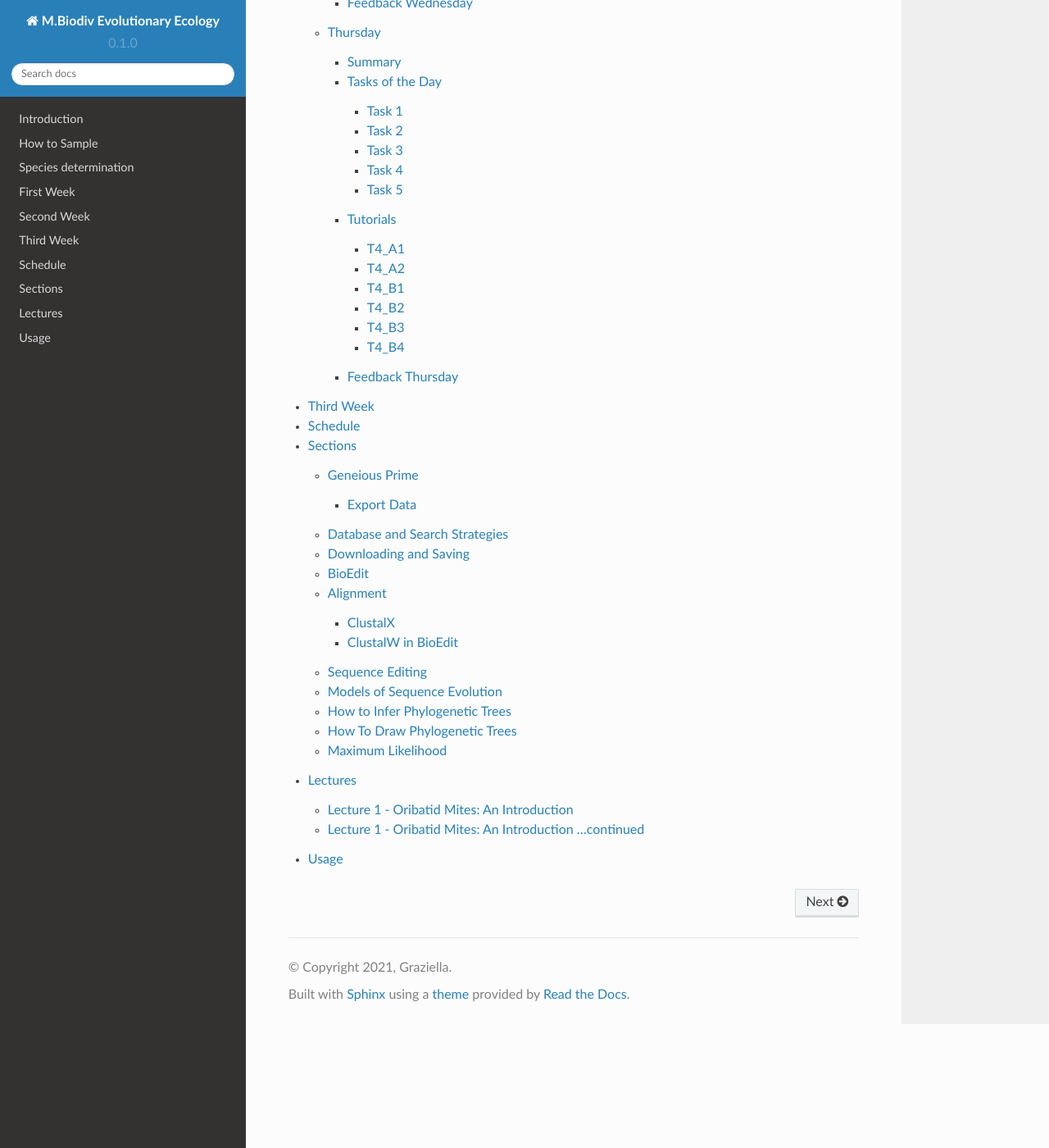
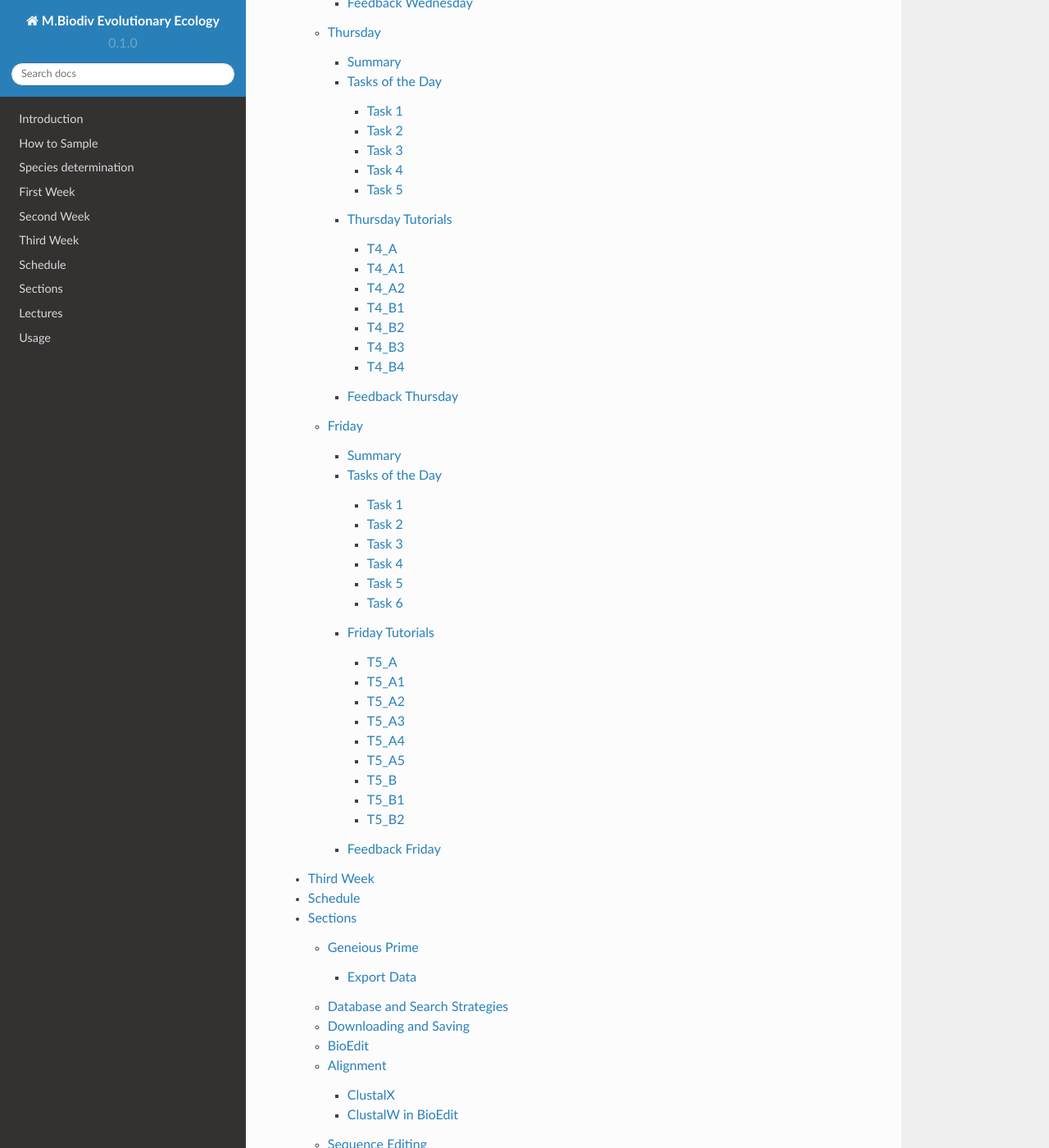
Before and after one commit to bheimbu/evolutionary_ecology, a Sphinx documentation site: the page built from docs/source/index.rst, in a window 1280 px wide and 1400 px high, scrolled down 3143 px. Shown: the whole window at 82% size. Built offline with Sphinx 7.4.7 and the Read the Docs theme 2.0.0, drawn with Linux system fonts in a browser that asks for light colours; some of the changed lines change nothing that is shown; some of the changed text lies outside the part shown.

Commit message:
Update second_week.rst

```diff
--- a/docs/source/second_week.rst
+++ b/docs/source/second_week.rst
@@ -98,7 +98,7 @@ Task 5
   Do not leave before **Tasks 1-4** are completed!
 
 .. _Tutorials:
-Tutorials
+Monday Tutorials
 ^^^^^^^^^
 
 .. _T1_A:
@@ -273,7 +273,7 @@ Task 5
   Do not leave before Tasks **1-4** are completed!
 
 .. _Tutorials_2:
-Tutorials
+Tuesday Tutorials
 ^^^^^^^^^
 
 .. _T2_A1:
@@ -387,7 +387,7 @@ Task 4
   Do not leave before Tasks **1-3** are completed!
 
 .. _Tutorials_3:
-Tutorials
+Wednesday Tutorials
 ^^^^^^^^^
 
 Make a new folder named **T3** to save all results of these exercises.; within this folder, create the subfolder **T3_A**.
@@ -602,8 +602,12 @@ Task 5
   Do not leave before **Tasks 1-4** are completed and discussed!
 
 .. _Tutorials_4:
-Tutorials
+Thursday Tutorials
 ^^^^^^^^^
+
+.. _T4_A:
+T4_A
+"""""
 
 .. important::
   Start a new folder named **T4** and save all results from the following exercises therein. Copy the **18S** and **EF** alignments in a new folder named **Alignments**. Use the program :ref:`Seaview` to convert the alignment from ``.aln`` or ``.fas`` to ``.phy`` (Phylip format).
@@ -684,5 +688,186 @@ T4_B4
   - What are the main differences between the ML- and MrBayes trees?
 
 Feedback Thursday
+^^^^^^^^^^^^^^^^^
+To provide feedback, please complete our questionnaire: [Questionnaire Link](https://www.example.com/questionnaire).
+
+.. _Friday_Second_Week:
+Friday
+------
+
+Summary
+^^^^^^^
+
+Now you know all the essential steps and methods how to calculate a phylogenetic tree from sequence data. You may have realized that you had to use different file formats for different programs and different programs for different analyses.
+
+You should know that you can also work with sequence data and make phylogenetic trees in R. One big advantage of using R is, that you can do all analyses in one software, without reformatting the input files.
+
+The other big advantage of R is, that you can do awesome downstream analyses with your phylogenetic tree, like analysing trait evolution when you have trait data for your taxa, or analyse community data. But this is another story.
+
+This day is dedicated to introduce you into the basic commands in R that enable you to calculate a phylogenetic tree. Of course: R walks along the analytical path from sequence to tree in its very own way. However, this may even help you to better remember or even understand the single steps that are involved in building a phylogenetic tree from scratch.
+
+Depending on your present day R skills, you may only skim through some of the sections. You will see which are relevant for you to read.
+
+ .. note::
+
+  **At the end of the day, you will**
+
+  - be more versatile and confident when working with genetic data.
+
+Tasks of the Day
+^^^^^^^^^^^^^^^^
+
+Task 1
+""""""
+
+.. important::
+
+  Read section :ref:`Ape_package`
+
+Task 2
+""""""
+
+ .. important::
+
+  Read section :ref:`Getting_Started_with_R`
+
+Task 3
+""""""
+
+ .. important::
+
+  - Download the R script and the example files in the section :ref:`T5_A`
+  - Work through the script to understand how to make phylogenetic trees in R.
+
+
+Task 4
+""""""
+
+ .. important::
+
+   - Download the R script and the example files in the section :ref:`T5_B`
+   - Work through the script to see in which way you can also analyse genetic data in R.
+
+Task 5
+""""""
+
+ .. important::
+
+  Run the script of Task 3 with your own toy dataset
+
+Task 6
+""""""
+
+ .. important::
+
+  Do not leave before you finished **at least three of the five** tasks!
+
+.. _Tutorials_5:
+Friday Tutorials
+^^^^^^^^^
+
+.. _T5_A:
+T5_A
+"""""
+
+.. note::
+
+  - Copy-paste the multisequence FASTA files from :ref:`T1_A2` and :ref:`T1_A4` (``T1_A4_Oribatida_EF.fas`` and ``T1A4_Oribatida_18S.fas``) to a new folder named **T5_A1**.
+  - Open R or RStudio and set the folder **T5_A1** as working directory.
+
+.. _T5_A1:
+T5_A1
+"""""
+
+.. important::
+
+  - Align the multifasta sequences ``T1_A4_Oribatida_EF.fas`` and ``T1_A4_Oribatida_18S.fas`` using the ``msa( )`` function in R.
+  - Use the CLUSTAL algorithm and set `10` and `0.1` as gap opening and gap penalties, respectively.
+  - Save the alignments as ``EF_aln1.fas`` and ``18S_aln1.fas``.
+
+  - Open the alignments in BioEdit, check and trim to the shortest sequence.
+  - Save the trimmed alignments as ``EF_aln2.fas`` and ``18S_aln2.fas``.
+  - Remember to (download and) activate the required packages.
+  - How long (bp) is the trimmed alignment for: **EF** and **18S**
+  - How long (bp) is the best alignment from **T2**: **EF** and **18S**
+
+  - If you have followed the above instructions, you disobeyed a formal alignment rule. Which one?
+
+.. _T5_A2:
+T5_A2
+"""""
+
+.. important::
+
+  - Calculate a Neighbor Joining tree based on p-distances for ``EF_aln2.fas`` and ``18S_aln2.fas``.
+  - Save the distance matrix for each alignment as ``csv``, name it ``dEF.csv`` and ``d18S.csv``.
+  - Calculate `1000` bootstraps for each tree.
+  - Plot each tree nicely (``ladders right=FALSE, cex=0.7``) with bootstrap in percent and in ``lightblue`` colour in circles with "white" background.
+  - Save the NJ trees with nodelabels as ``njEF.tre`` (with ``red`` tip labels) and ``nj18S.tre`` (with ``lightblue`` tip labels).
+
+.. _T5_A3:
+T5_A3
+"""""
+
+.. important::
+
+  - Calculate the model of sequence evolution in R for the trimmed alignments EF_aln2.fas and 18S_aln2.fas.
+  - What is the best fit model for: **EF** and **18S**
+
+.. _T5_A4:
+T5_A4
+"""""
+
+.. important::
+
+  - Calculate an ML tree for ``EF_aln2.fas`` and ``18S_aln2.fas``.
+  - Plot both trees in one graphic, with facing tip labels. **EF** with ``green`` and **18S** with ``yellowgreen`` tip labels.
+  - Display bootstrap values in ``circles`` and in ``red`` with background in ``pink1``.
+  - Save the plot as pdf, name it ``ML_EF_18S.pdf``
+
+.. _T5_A5:
+T5_A5
+"""""
+
+.. important::
+
+  - Are the NJ and ML trees calculated in R similar to the trees calculated in Exercises of :ref:`Tutorials_3` and :ref:`Tutorials_4`?
+  - Can you see fundamental differences?
+  - Do you consider both ways (R and Seaview or RAxML) as comparable?
+
+.. _T5_B:
+T5_B
+"""""
+
+.. _T5_B1:
+T5_B1
+"""""
+
+.. important::
+
+  - Calculate the number of haplotypes in the dataset ``Onova_example_COI``.
+  - How many sequences are in this data set and how many haplotypes?
+  - Plot the haplotype list as barplot, sorted from many to few.
+  - Save the barplot including a title as pdf. Name it ``Onova_hts_plot.pdf``.
+
+.. _T5_B2:
+T5_B2
+"""""
+
+.. important::
+
+  - Calculate a haplotype network for ``Onova_example_COI.fas`` and ``Onova_example_data.csv``.
+  - Save the graph as pdf, name it ``Onova_HTNW.pdf``
+
+.. attention::
+
+  .. _Special_Exercise:
+  Special Exercise
+  """"""""""""""""
+
+  - Translate the nucleotide alignment of ``EF_aln2.fasta`` into protein sequences using R.
+  - Write down the script.
+
+Feedback Friday
 ^^^^^^^^^^^^^^^
 To provide feedback, please complete our questionnaire: [Questionnaire Link](https://www.example.com/questionnaire).
```
